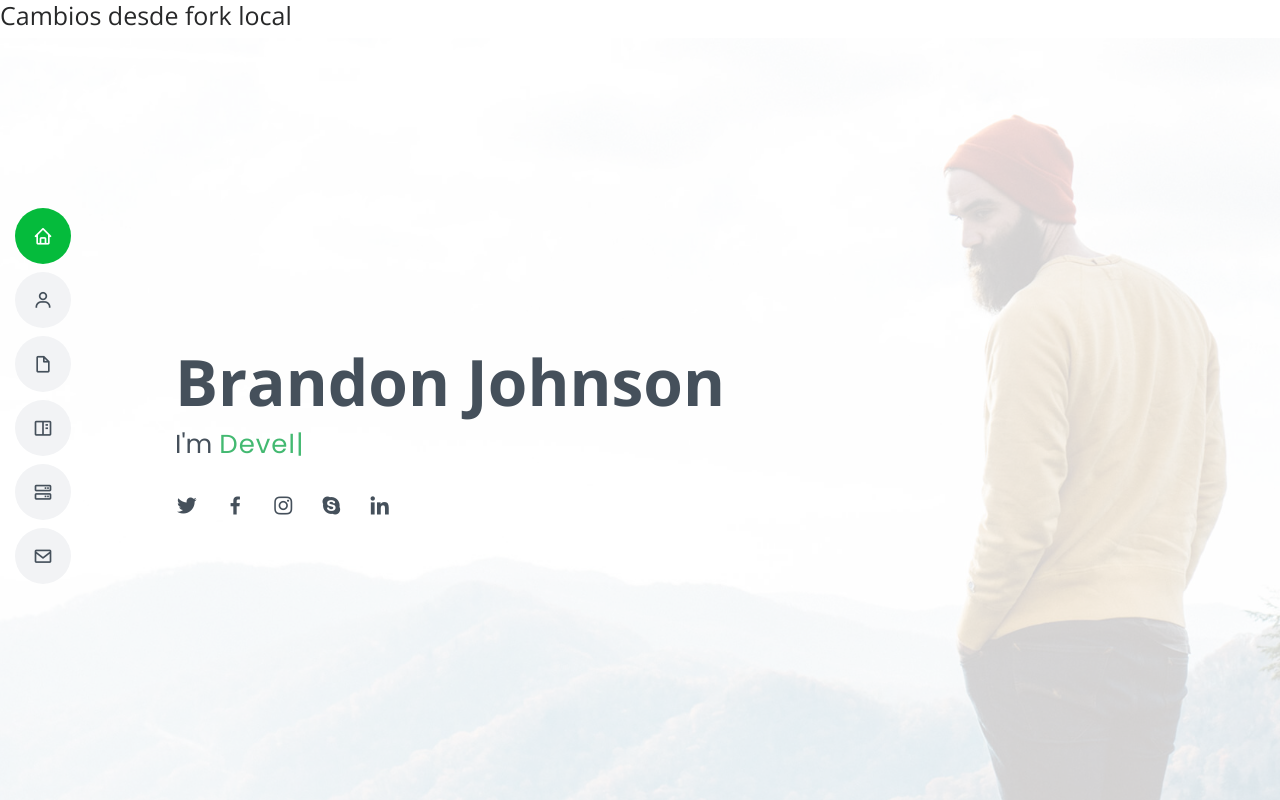
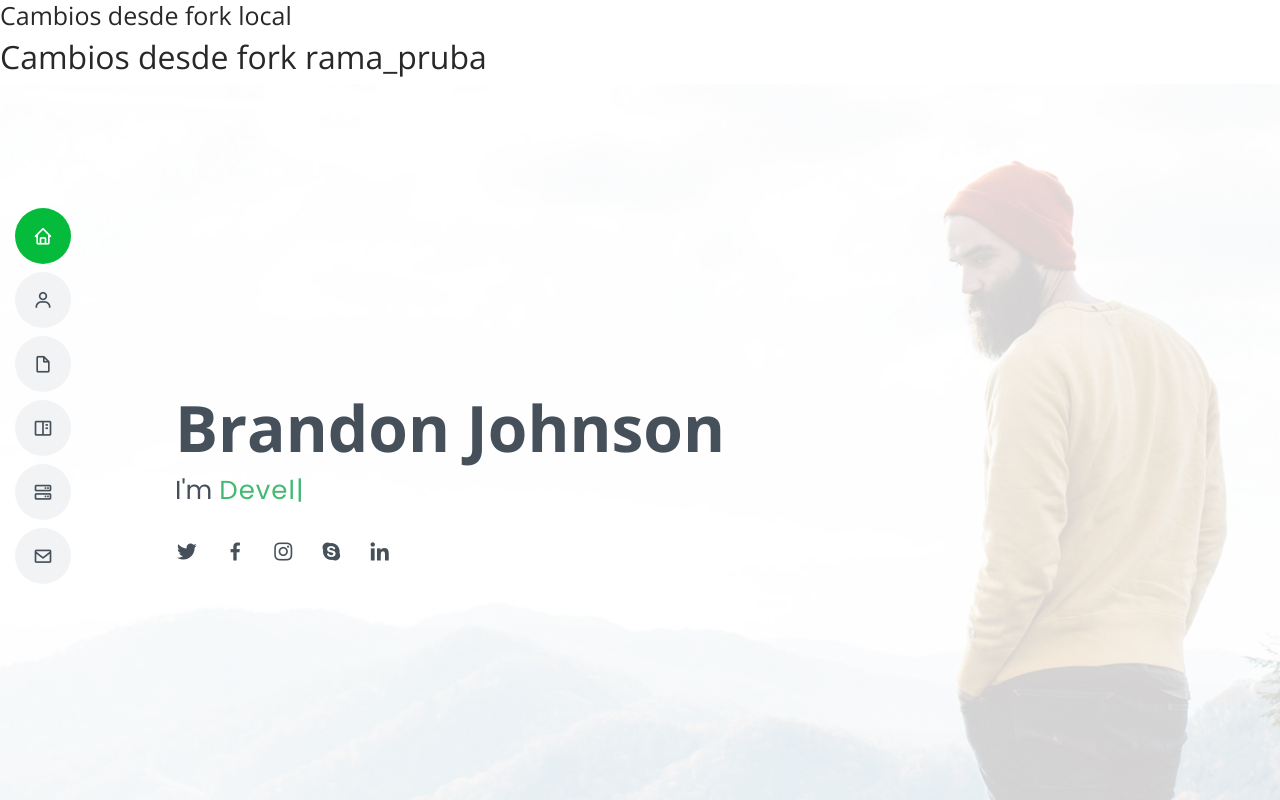
Before and after one commit to CIN2024/practica_cinthiaaaaaaa, a plain HTML site: page index.html in a window 1280 px wide. Shown: the top 800 px of the page. Drawn offline with nearby package versions, Linux system fonts and the light colour scheme.

Commit message:
adcion de titular h1 desde la rama_prueba

```diff
--- a/index.html
+++ b/index.html
@@ -39,6 +39,7 @@
 
 <body>
   <h1>Cambios desde fork local</h1>
+  <h2>Cambios desde fork rama_pruba</h2>
   <!-- ======= Mobile nav toggle button ======= -->
   <button type="button" class="mobile-nav-toggle d-xl-none"><i class="icofont-navigation-menu"></i></button>
 
```
